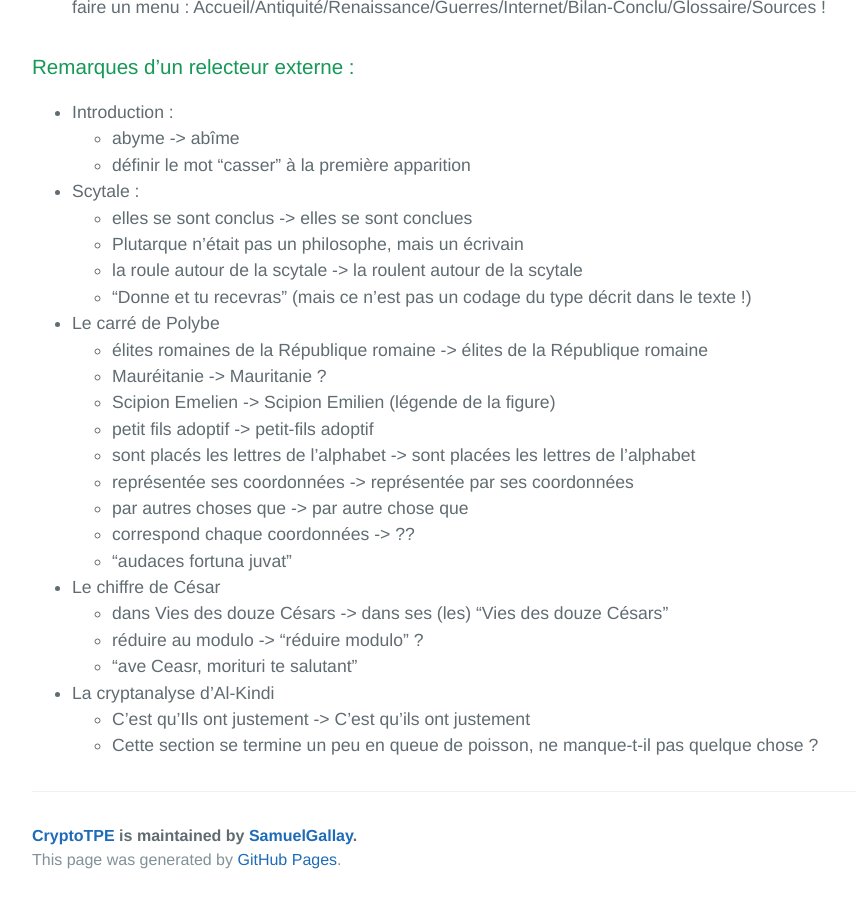
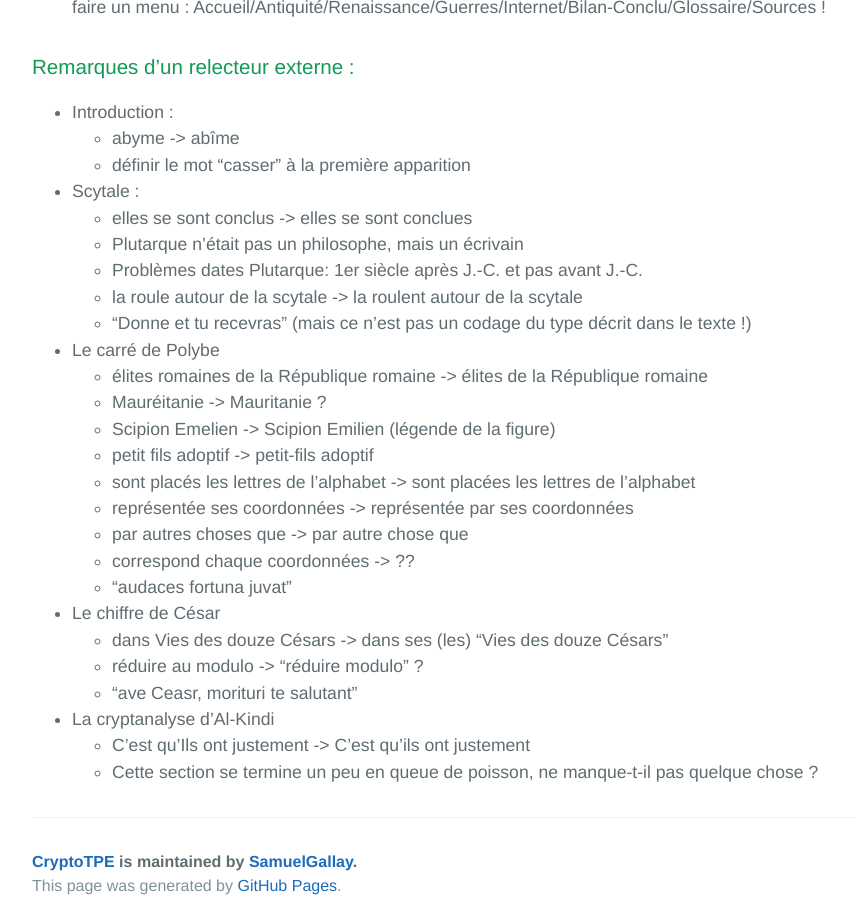
Before and after one commit to SamuelGallay/CryptoTPE, a Jekyll site: the page built from index.md, in a window 1280 px wide and 900 px high, scrolled down 2200 px. Shown: the whole window, without its empty margins (192-1048 px from the left). Built offline with Jekyll 4.4.1, drawn with Linux system fonts in a browser that asks for light colours; our own code applies the rules of GitHub Pages for plain Markdown files.

Commit message:
Remarques d'un relecteur sur l'Antiquité 2

```diff
--- a/index.md
+++ b/index.md
@@ -86,6 +86,7 @@ Mais les techniques de cryptographie ont été cassées au cours de l'histoire :
 * Scytale :
   * elles se sont conclus -> elles se sont conclues
   * Plutarque n'était pas un philosophe, mais un écrivain
+  * Problèmes dates Plutarque: 1er siècle après J.-C. et pas avant J.-C.
   * la roule autour de la scytale -> la roulent autour de la scytale
   * "Donne et tu recevras" (mais ce n'est pas un codage du type décrit dans le texte !)
 * Le carré de Polybe
```
